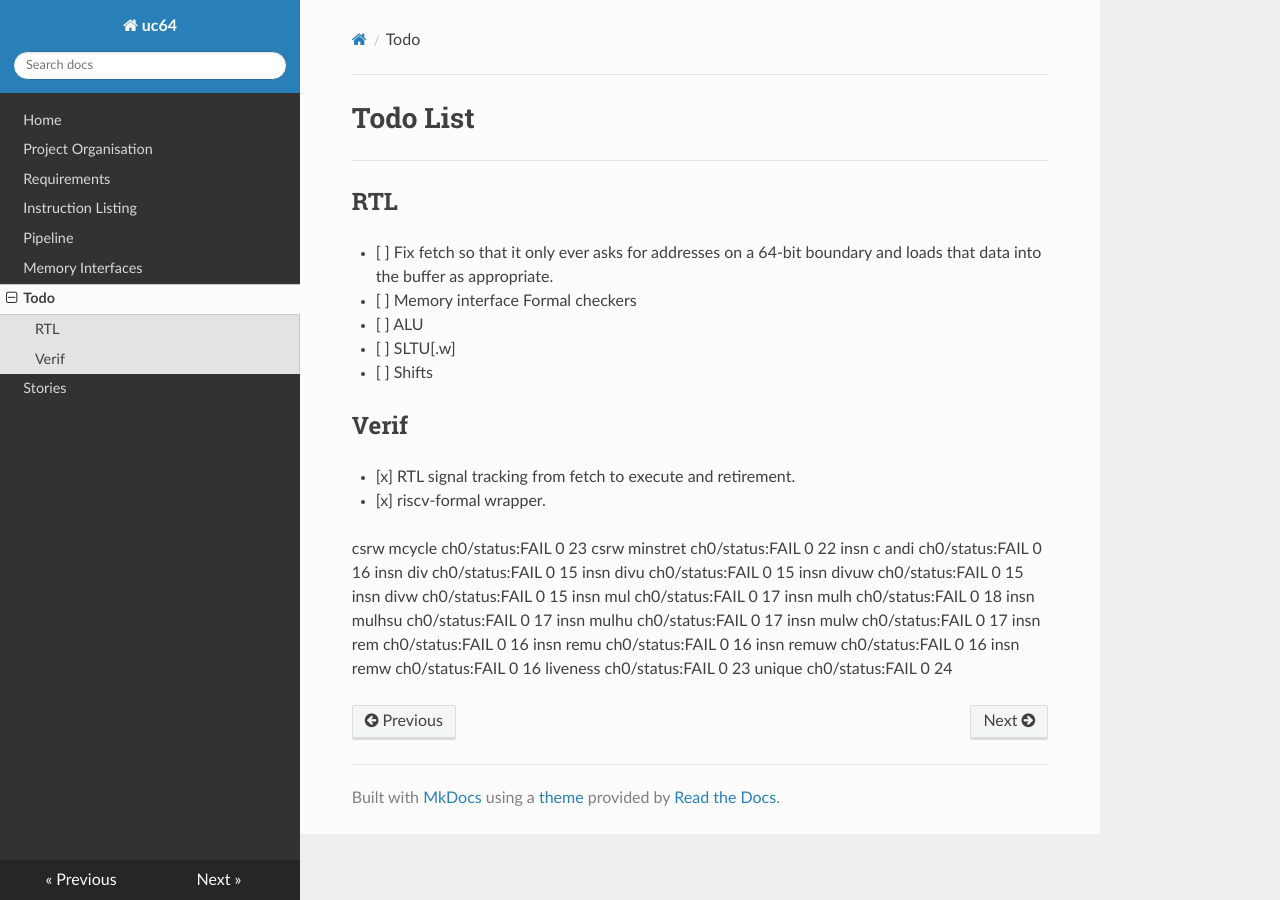
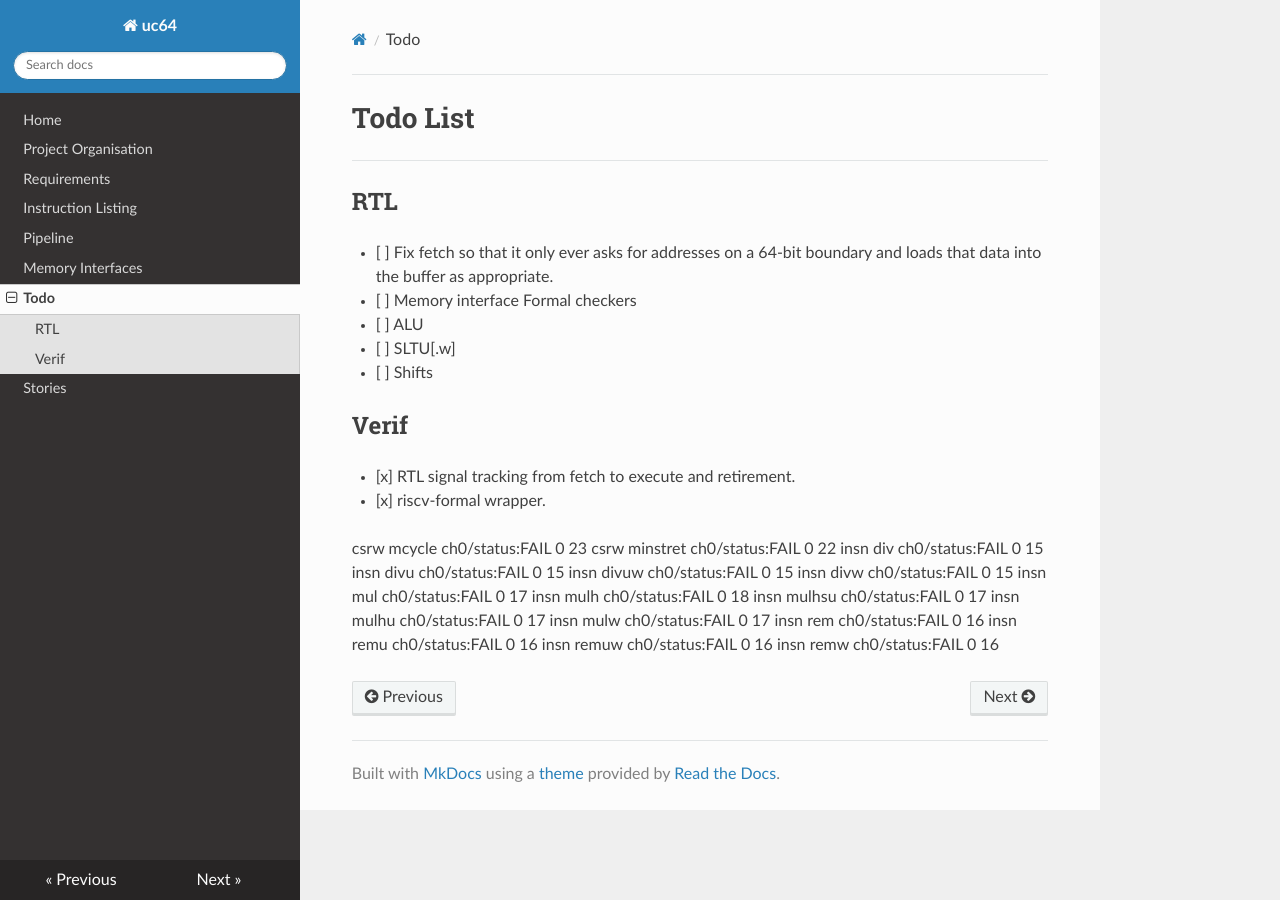
Before and after one commit to ben-marshall/croyde-riscv, an MkDocs documentation site: the page built from docs/todo.md, in a window 1280 px wide. Built offline with MkDocs 1.6.1, drawn with Linux system fonts in a browser that asks for light colours; nearby versions of some CDN libraries.

Commit message:
Verif: Uniqness and liveness checks now passing.
- Hadn't implemented rvfi_order until now.

 On branch master
 Changes to be committed:
	modified:   docs/todo.md
	modified:   flow/gtkwave/riscv-formal.gtkw
	modified:   flow/riscv-formal/checks.cfg
	modified:   rtl/core/core_rvfi.sv
	modified:   verif/riscv-formal/rvfi_fairness.sv

 Changes not staged for commit:
	modified:   extern/riscv-formal (untracked content)

```diff
--- a/docs/todo.md
+++ b/docs/todo.md
@@ -24,7 +24,6 @@
 
 csrw mcycle ch0/status:FAIL 0 23
 csrw minstret ch0/status:FAIL 0 22
-insn c andi ch0/status:FAIL 0 16
 insn div ch0/status:FAIL 0 15
 insn divu ch0/status:FAIL 0 15
 insn divuw ch0/status:FAIL 0 15
@@ -38,5 +37,3 @@ insn rem ch0/status:FAIL 0 16
 insn remu ch0/status:FAIL 0 16
 insn remuw ch0/status:FAIL 0 16
 insn remw ch0/status:FAIL 0 16
-liveness ch0/status:FAIL 0 23
-unique ch0/status:FAIL 0 24
```
Also changed, not shown: 4 other files.
